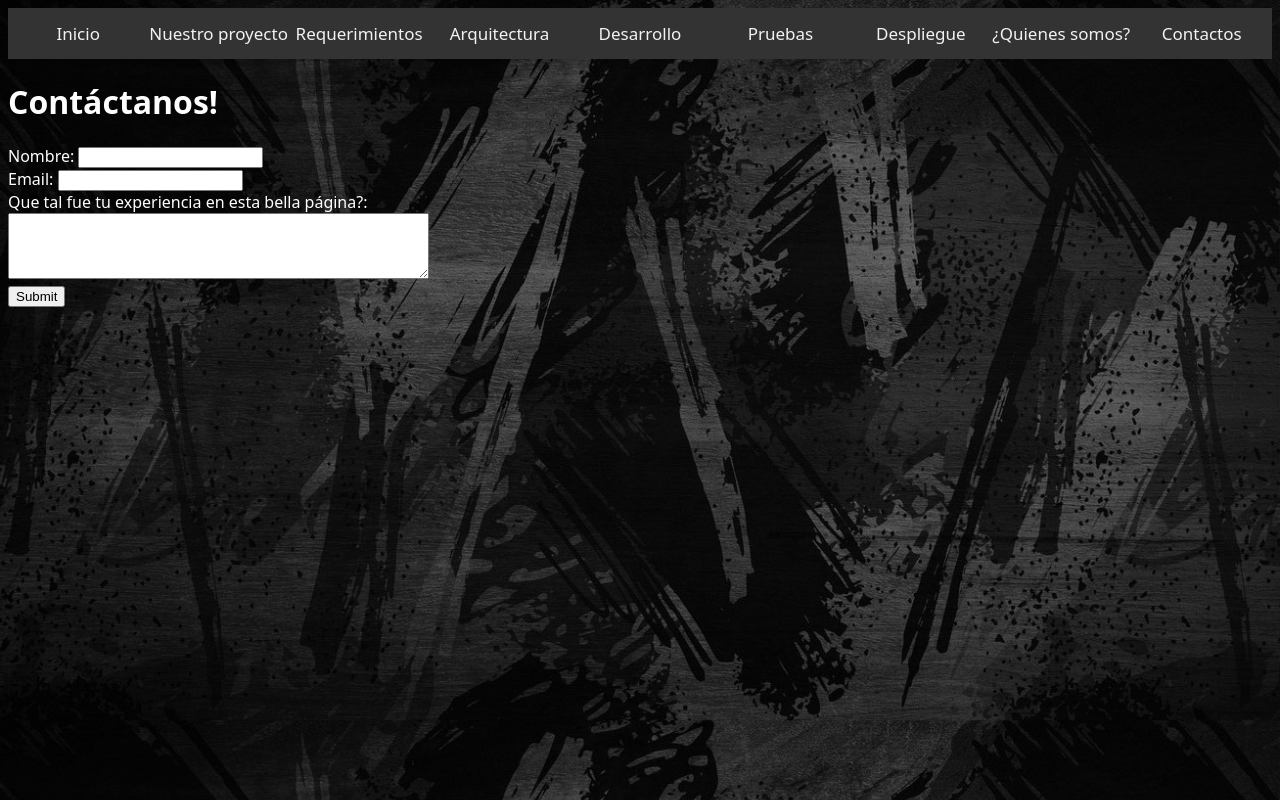
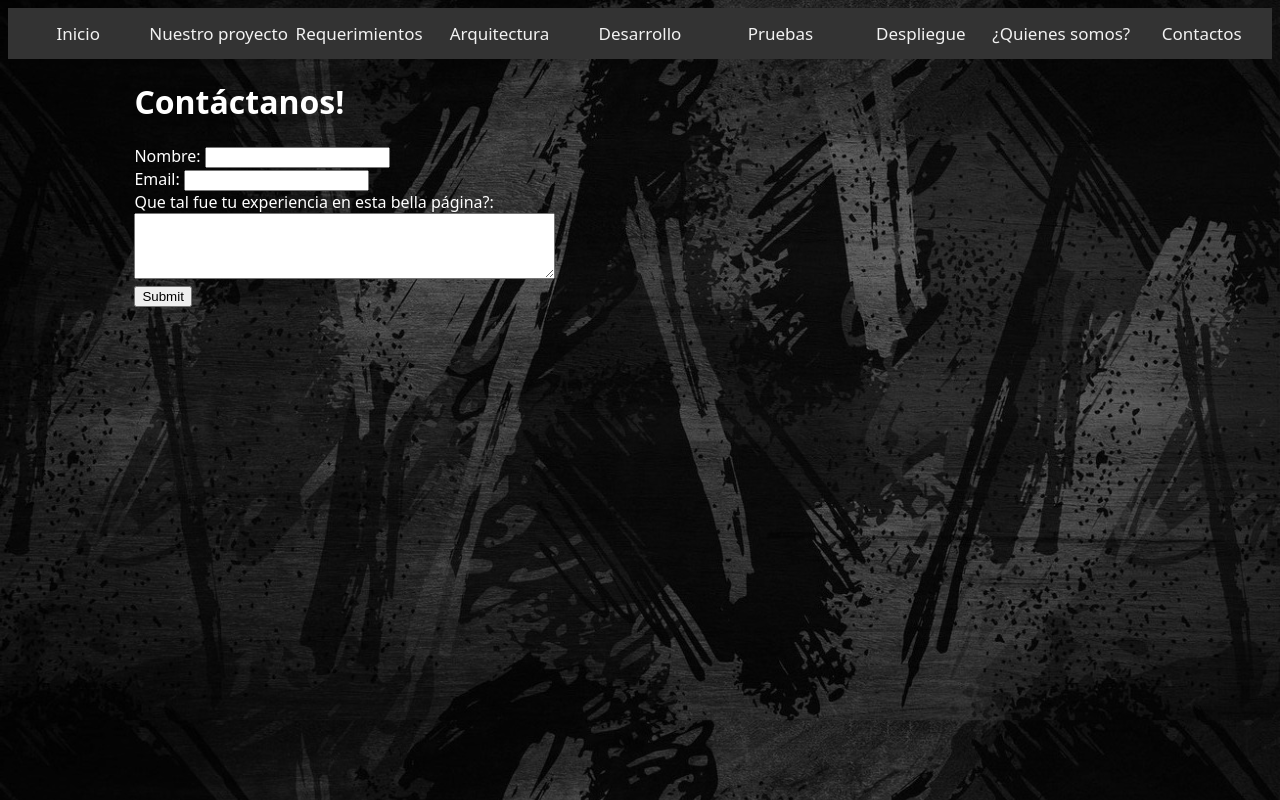
Before and after one commit to Prixto/ProyectoDesarrolloWeb, a plain HTML site: page html/contact.html in a window 1280 px wide. Drawn offline with Linux system fonts and the light colour scheme.

Commit message:
actualización de formulario

```diff
--- a/css/contact.css
+++ b/css/contact.css
@@ -32,7 +32,7 @@
     }
 
     h1{
-        text-align: left;
+        padding-left: 10%;
     }
 
     body{
@@ -43,3 +43,7 @@
         max-width: 100%;
         height: auto;
     }
+
+    form{
+        padding-left: 10%;
+    }
--- a/css/style.css
+++ b/css/style.css
@@ -5,6 +5,7 @@
     }
 
     .two-columns {
+        color: white;
         display:flex;
     }
 
--- a/js/script.js
+++ b/js/script.js
@@ -1,5 +1,5 @@
 
-D
+document.addEventListener("DOMContentLoaded", function() {
     document.getElementById("contactForm").addEventListener("submit", function(event) {
 
         event.preventDefault();
@@ -12,3 +12,4 @@ document.getElementById("contactForm").addEventListener("submit", function(event
         alert("Submitted Information:\n" + submissionInfo);
 
     });
+});
```
Lines whose indentation alone changed are shown as unchanged.
